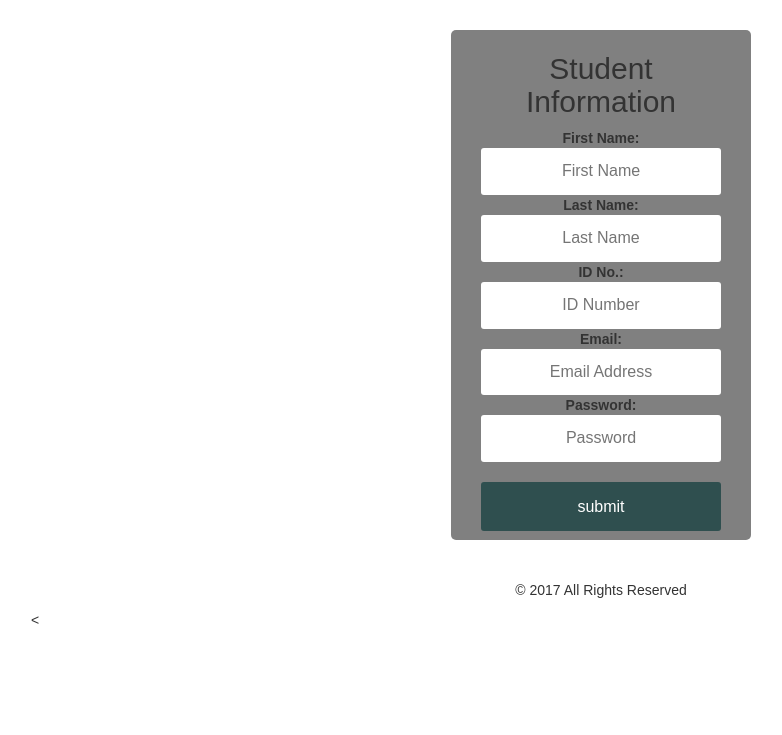
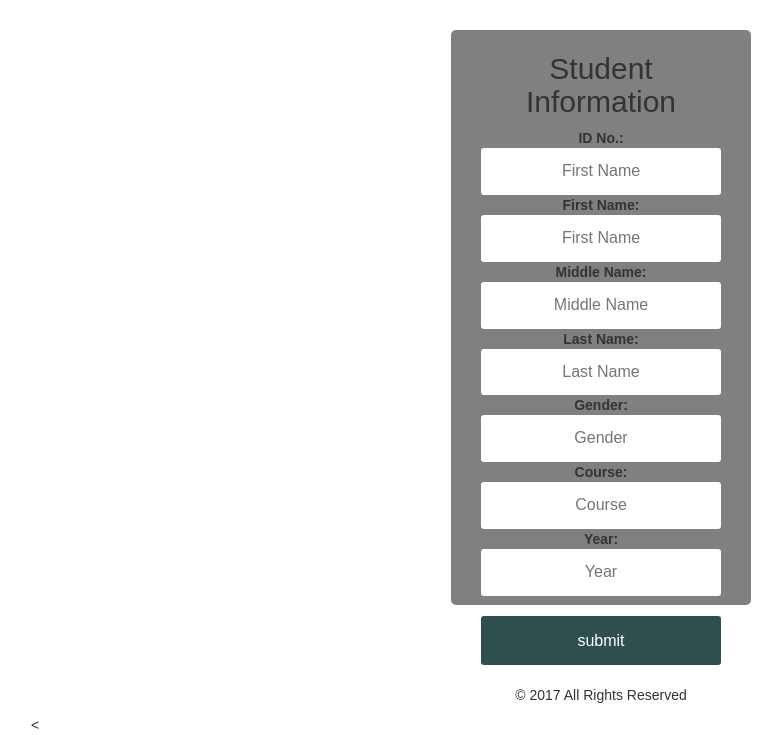
Before and after one commit to shainamarie/firstproject, a Flask app: page /addform in a window 1280 px wide. Shown: the part 140-875 px from the top of the page, without its empty margins (39-821 px from the left). Before the commit the page ends 764 px from the top, so only its background shows below. Run offline with Flask 2, Linux system fonts and the light colour scheme; the visitor is signed in with stand-in values (Sample User, id 1); some libraries are stand-ins or nearby versions.

Commit message:
Update addform.html

```diff
--- a/NewFlaskSamonte/templates/addform.html
+++ b/NewFlaskSamonte/templates/addform.html
@@ -14,7 +14,7 @@ padding:2px;
 width:300px;
 margin:auto;
 margin-top:30px;
-height:510px;
+height:575px;
 }
 form{
 width:240px;
@@ -48,20 +48,26 @@ border-radius:3px;
 <center><form action="{{ url_for('adding') }}" method="POST" xmlns="http://www.w3.org/1999/html">
          <h2>Student Information</h2>
          <dl>
+             <dt><strong>ID No.:</strong><br>
+         <input type = "text" name = "id" placeholder="First Name" /></br>
+
              <dt><strong>First Name:</strong><br>
          <input type = "text" name = "fname" placeholder="First Name" /></br>
+
+               <dt><strong>Middle Name:</strong><br>
+         <input type = "text" name = "mname" placeholder="Middle Name" /></br>
 
              <dt><strong>Last Name:</strong><br>
          <input type = "text" name = "lname" placeholder="Last Name" /></br>
 
-             <dt><strong>ID No.:</strong><br>
-         <input type = "integer" name = "idno" placeholder="ID Number" /></br>
+             <dt><strong>Gender:</strong><br>
+         <input type = "text" name = "gender" placeholder="Gender" /></br>
 
-             <dt><strong>Email:</strong><br>
-         <input type = "text" name = "email" placeholder="Email Address" /></br>
+             <dt><strong>Course:</strong><br>
+         <input type = "text" name = "course" placeholder="Course" /></br>
 
-             <dt><strong>Password:</strong><br>
-         <input type = "password" name = "password" placeholder="Password" /></br>
+             <dt><strong>Year:</strong><br>
+         <input type = "text" name = "year" placeholder="Year" /></br>
          </dl>
          <a href = "{{ url_for('adding') }}" methods="post">
               <input type =submit value = "submit" /></a>
@@ -70,6 +76,8 @@ border-radius:3px;
 </body>
 <br/>
 <br/>
+<br/>
+<br/>
 <footer>
     <center><p>© 2017 All Rights Reserved</p></center><
 </footer>
```
